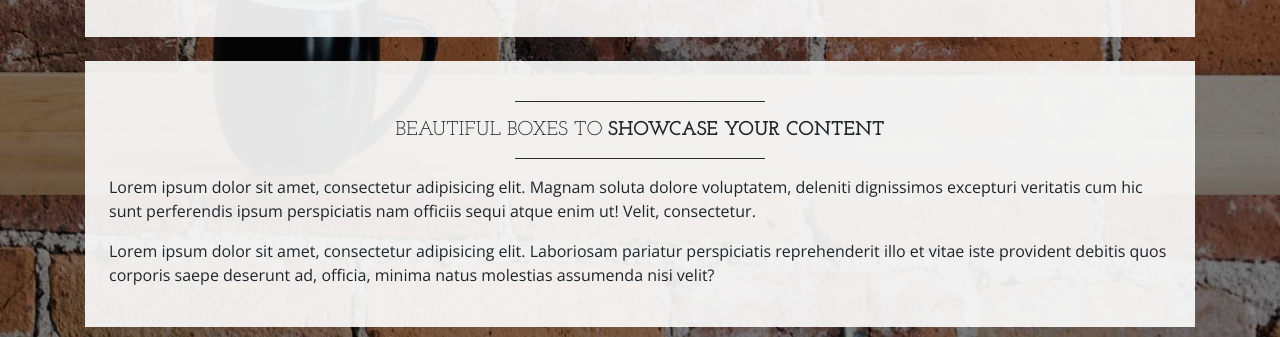
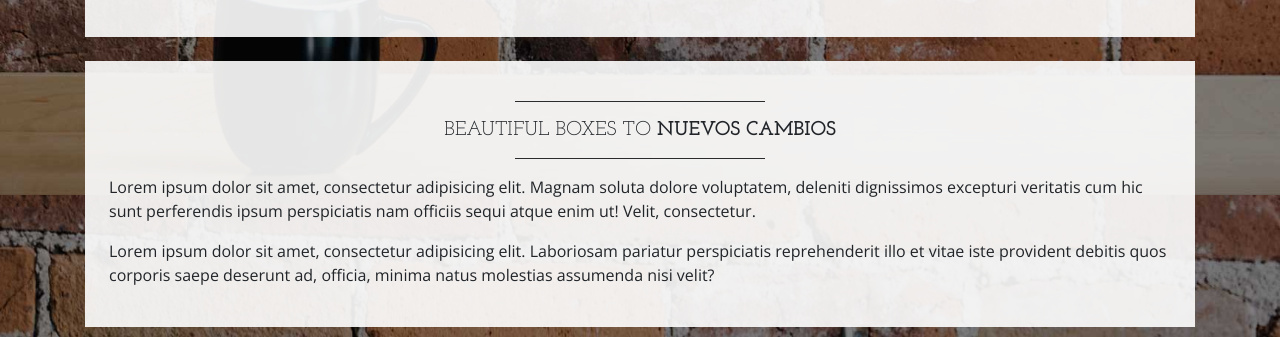
Before and after one commit to AngelQCH/-casual, a website: page index.html in a window 1280 px wide. Shown: the part 1405-1742 px from the top of the page. Drawn offline with nearby package versions, Linux system fonts and the light colour scheme.

Commit message:
Update index.html

```diff
--- a/index.html
+++ b/index.html
@@ -122,7 +122,7 @@
       <div class="bg-faded p-4 my-4">
         <hr class="divider">
         <h2 class="text-center text-lg text-uppercase my-0">Beautiful boxes to
-          <strong>showcase your content</strong>
+          <strong>Nuevos cambios</strong>
         </h2>
         <hr class="divider">
         <p>Lorem ipsum dolor sit amet, consectetur adipisicing elit. Magnam soluta dolore voluptatem, deleniti dignissimos excepturi veritatis cum hic sunt perferendis ipsum perspiciatis nam officiis sequi atque enim ut! Velit, consectetur.</p>
```
